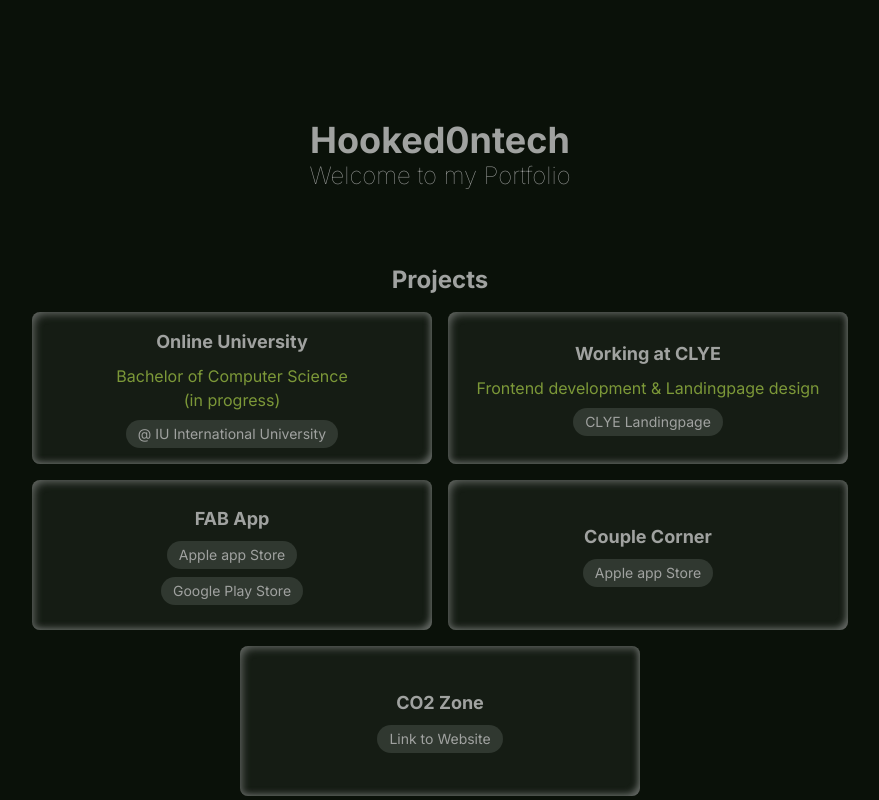
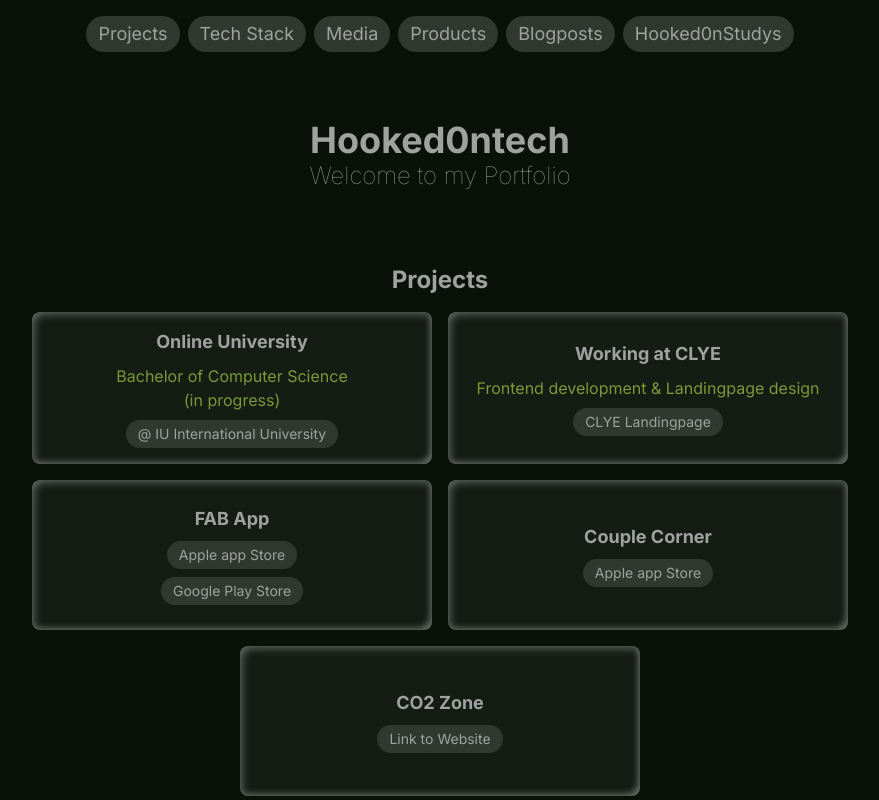
Before and after one commit to AnnaH00k/hookintech, a Next.js app: page / in a window 1280 px wide. Shown: the top 800 px of the page, without its empty margins (200-1079 px from the left). Built offline with nearby package versions, Linux system fonts and the light colour scheme.

Commit message:
fix header issue

```diff
--- a/app/components/clientLayout.tsx
+++ b/app/components/clientLayout.tsx
@@ -19,7 +19,7 @@ export default function ClientLayout({
 
   return (
     <>
-      {!hideHeaderFooter && !hideHeaderFooterForPolitics && hideHeaderFooterForStudy && <MenuHeader />}
+      {!hideHeaderFooter && !hideHeaderFooterForPolitics && <MenuHeader />}
       {hideHeaderFooterForPolitics && <PoliticsHeader />}
       {hideHeaderFooter && <LifeHeader />}
       {children}
```
